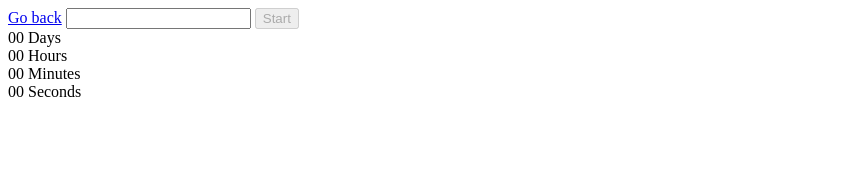
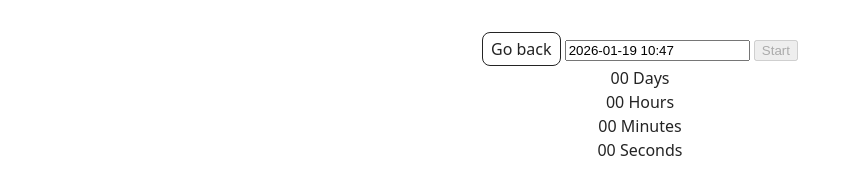
Before and after one commit to ukrainevictoria/goit-js-hw-10, a plain HTML site: page 1-timer.html in a window 1280 px wide. Shown: the whole page, without its empty margins (0-853 px from the left). Drawn offline with Linux system fonts and the light colour scheme.

Commit message:
Deploying to gh-pages from @ ukrainevictoria/goit-js-hw-10@3713294c3078bde06402079da7552f5d005ea2cf 🚀

```diff
--- a/1-timer.html
+++ b/1-timer.html
@@ -1,37 +1,14 @@
-<!-- <!DOCTYPE html>
-<html lang="en">
-  <head>
-    <meta charset="UTF-8" />
-    <meta http-equiv="X-UA-Compatible" content="IE=edge" />
-    <meta name="viewport" content="width=device-width, initial-scale=1.0" />
-    <title>Timer</title>
-    <link rel="stylesheet" href="./css/styles.css" />
-    <script type="module" crossorigin src="/goit-js-hw-10/1-timer.js"></script>
-    <link rel="modulepreload" crossorigin href="/goit-js-hw-10/assets/modulepreload-polyfill-B5Qt9EMX.js">
-    <link rel="modulepreload" crossorigin href="/goit-js-hw-10/assets/vendor-BbbuE1sJ.js">
-    <link rel="stylesheet" crossorigin href="/goit-js-hw-10/assets/vendor-CZjNVMTf.css">
-    <link rel="stylesheet" crossorigin href="/goit-js-hw-10/assets/styles-D41GYZXt.css">
-  </head>
-  <body>
-
-
-    <main>
-      <div class="container">
-        <a class="back-link" href="./index.html">Go back</a>
-        <h1 class="main-title">Timer</h1>
-        </h1>
-      </div>
-    </main>
-
-    <script type="module" src="./js/1-timer.js"></script>
-  </body>
-</html> -->
 <!DOCTYPE html>
 <html lang="en">
   <head>
     <meta charset="UTF-8" />
     <meta name="viewport" content="width=device-width, initial-scale=1.0" />
     <title>Timer</title>
+    <script type="module" crossorigin src="/goit-js-hw-10/1-timer.js"></script>
+    <link rel="modulepreload" crossorigin href="/goit-js-hw-10/assets/modulepreload-polyfill-B5Qt9EMX.js">
+    <link rel="modulepreload" crossorigin href="/goit-js-hw-10/assets/vendor-BbbuE1sJ.js">
+    <link rel="stylesheet" crossorigin href="/goit-js-hw-10/assets/vendor-CZjNVMTf.css">
+    <link rel="stylesheet" crossorigin href="/goit-js-hw-10/assets/styles-D41GYZXt.css">
   </head>
 
   <body>
```
Also changed, not shown: 2-snackbar.html (+5 -27 lines), index.html (+1 -6 lines).
